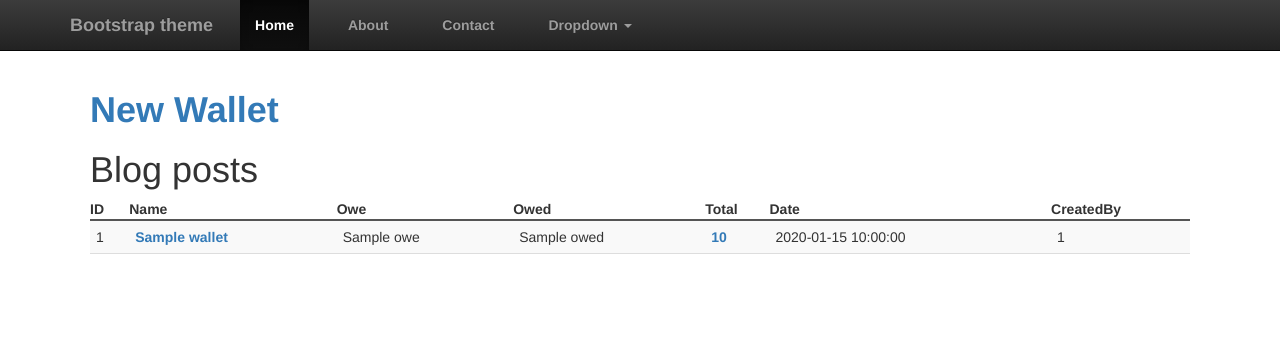
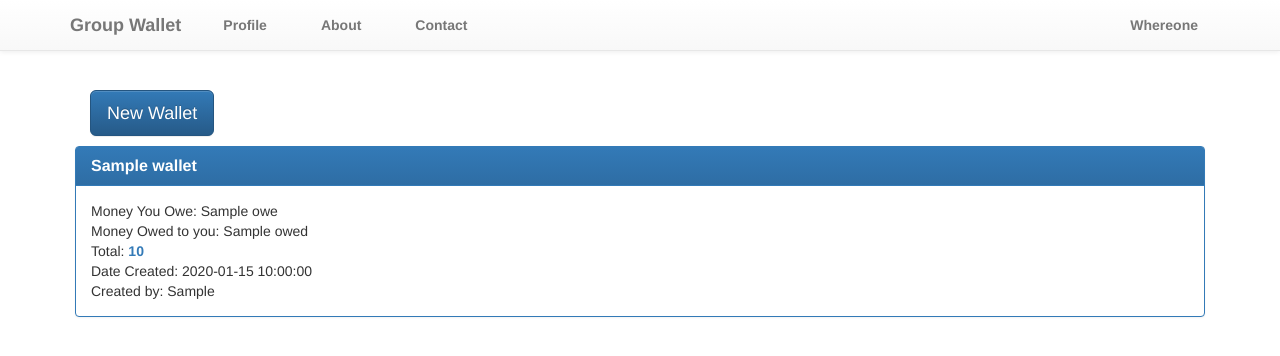
Before and after one commit to jondh/GroupWalletCake, a CakePHP app: the page made by app/View/Wallets/index.ctp in a window 1280 px wide. Shown: the top 356 px of the page. Run offline with PHP 8.4 and a stand-in for CakePHP, Linux system fonts and the light colour scheme; the template is opened without the code that fills it: most values are stand-ins (such as "Sample title", 1, 10 or a date in 2020); data that the repository does not hold is empty; some libraries are stand-ins or nearby versions.

Commit message:
Changed Views

```diff
--- a/app/Controller/WalletsController.php
+++ b/app/Controller/WalletsController.php
@@ -4,7 +4,7 @@
 		public $components = array('Get');
 
 		public function index(){
-			$this->layout = 'wallets';
+			//$this->layout = 'wallets';
 			// find wallets that user created
 			$selfWallets = $this->Wallet->find('all', array(
 				'conditions' => array(
--- a/app/View/Layouts/default.ctp
+++ b/app/View/Layouts/default.ctp
@@ -63,7 +63,7 @@ $cakeDescription = __d('cake_dev', 'Group Wallet');
 <body>
 
     <!-- Fixed navbar -->
-    <div class="navbar navbar-inverse navbar-fixed-top">
+    <div class="navbar navbar-default navbar-fixed-top">
       <div class="container">
         <div class="navbar-header">
           <button type="button" class="navbar-toggle" data-toggle="collapse" data-target=".navbar-collapse">
@@ -71,25 +71,16 @@ $cakeDescription = __d('cake_dev', 'Group Wallet');
             <span class="icon-bar"></span>
             <span class="icon-bar"></span>
           </button>
-          <a class="navbar-brand" href="#">Bootstrap theme</a>
+          <a class="navbar-brand" href="http://whereone.com/GroupWalletCake/">Group Wallet</a>
         </div>
         <div class="navbar-collapse collapse">
           <ul class="nav navbar-nav">
-            <li class="active"><a href="#">Home</a></li>
+			<li><a href="#profile">Profile</a></li>
             <li><a href="#about">About</a></li>
             <li><a href="#contact">Contact</a></li>
-            <li class="dropdown">
-              <a href="#" class="dropdown-toggle" data-toggle="dropdown">Dropdown <b class="caret"></b></a>
-              <ul class="dropdown-menu">
-                <li><a href="#">Action</a></li>
-                <li><a href="#">Another action</a></li>
-                <li><a href="#">Something else here</a></li>
-                <li class="divider"></li>
-                <li class="dropdown-header">Nav header</li>
-                <li><a href="#">Separated link</a></li>
-                <li><a href="#">One more separated link</a></li>
-              </ul>
-            </li>
+          </ul>
+          <ul class="nav navbar-nav navbar-right">
+            <li><a href="http://whereone.com">Whereone</a></li>
           </ul>
         </div><!--/.nav-collapse -->
       </div>
--- a/app/View/WalletRelations/index.ctp
+++ b/app/View/WalletRelations/index.ctp
@@ -1,4 +1,4 @@
-<?php echo $this->Html->link('Add User', array('controller' => 'users', 'action' => 'findUser', $wallet_id)); ?>
+<?php echo $this->Html->link('Add User', array('controller' => 'users', 'action' => 'findUser', $wallet_id), array('class' => 'btn btn-primary btn-lg')); ?>
 
 <table>
 	<tr>
--- a/app/View/Wallets/index.ctp
+++ b/app/View/Wallets/index.ctp
@@ -1,29 +1,25 @@
 <?php ?>
-<h1><?php echo $this->Html->link('New Wallet', array('controller' => 'wallets', 'action' => 'add')); ?></h1>
-<h1>Blog posts</h1>
+<h1><?php echo $this->Html->link('New Wallet', array('controller' => 'wallets', 'action' => 'add'), array('class' => 'btn btn-primary btn-lg')); ?></h1>
 
-<table>
-	<tr>
-		<th>ID</th>
-		<th>Name</th>
-		<th>Owe</th>
-		<th>Owed</th>
-		<th>Total</th>
-		<th>Date</th>
-		<th>CreatedBy</th>
-	</tr>
-		<?php foreach ($wallets as $wallet): ?>
-			<tr>
-				<td><?php echo $wallet['Wallet']['wallet_id']; ?></td>
-				<td><?php echo $this->Html->link($wallet['Wallet']['name'],
-					array('controller' => 'WalletRelations', 'action' => 'index', $wallet['Wallet']['wallet_id'])); ?></td>
-				<td> <?php echo $wallet['money']['owe']; ?> </td>
-				<td> <?php echo $wallet['money']['owed']; ?> </td>
-				<td> <?php echo $this->Html->link($wallet['money']['total'],
-						array('controller' => 'Transactions', 'action' => 'getTotalWallet', $wallet['Wallet']['wallet_id'])); ?> </td>
-				<td><?php echo $wallet['Wallet']['date']; ?></td>
-				<td><?php echo $wallet['Wallet']['user_id']; ?></td>
-			</tr>
-		<?php endforeach; ?>
-		<?php unset($wallet); ?>
-</table>
+<?php foreach ($wallets as $wallet): ?>
+	<div class="row">
+	    <div class="panel panel-primary">
+	      <div class="panel-heading">
+	        <h3 class="panel-title"><?php echo $this->Html->link($wallet['Wallet']['name'],
+			array('controller' => 'WalletRelations', 'action' => 'index', $wallet['Wallet']['wallet_id'])); ?></h3>
+	      </div>
+	      <div class="panel-body">
+	        Money You Owe: <?php echo $wallet['money']['owe']; ?>
+			<br>
+			Money Owed to you: <?php echo $wallet['money']['owed']; ?>
+			<br>
+			Total: <?php echo $this->Html->link($wallet['money']['total'], array('controller' => 'Transactions', 'action' => 'getTotalWallet', $wallet['Wallet']['wallet_id'])); ?>
+			<br>
+			Date Created: <?php echo $wallet['Wallet']['date']; ?>
+			<br>
+			Created by: <?php echo $wallet['User']['firstName']; ?>
+	      </div>
+	    </div>
+	</div>
+	<?php unset($wallet); ?>
+<?php endforeach; ?>
```
